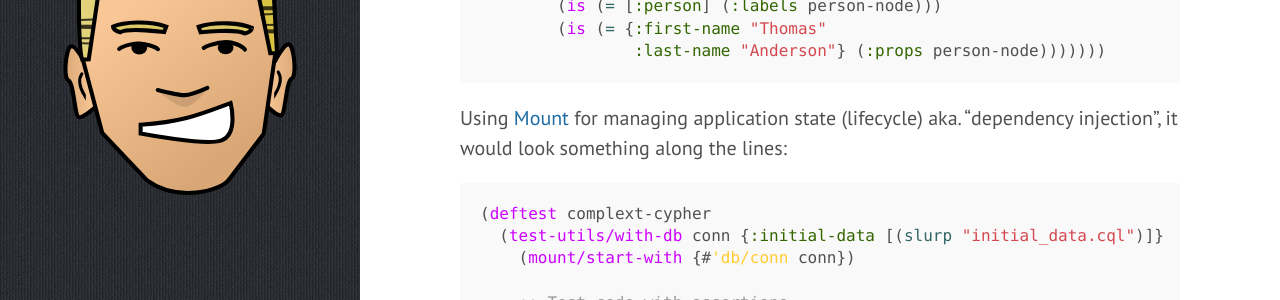
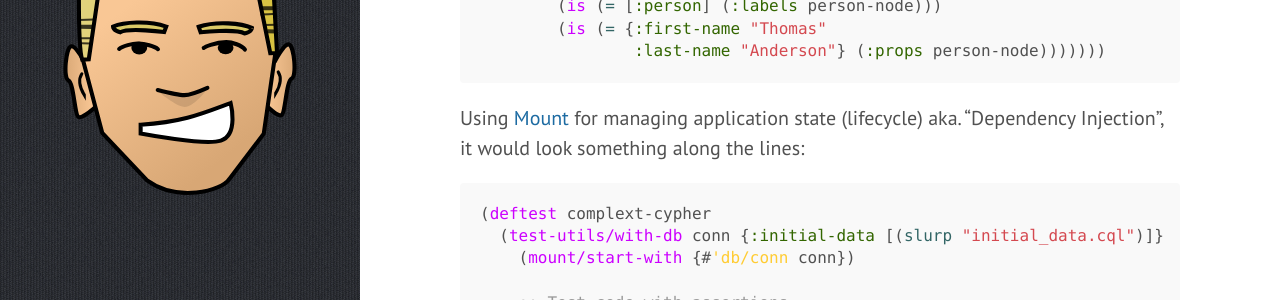
Before and after one commit to jacobemcken/jacobemcken.github.io, a Jekyll site: the page built from _posts/2023-01-25-neo4clj-an-introduction.md, in a window 1280 px wide and 900 px high, scrolled down 2614 px. Shown: the part 155-455 px from the top of the window. Built offline with Jekyll 4.4.1, drawn with Linux system fonts in a browser that asks for light colours; comment, search, counter and statistics services are not loaded; some of the changed text lies outside the part shown.

````diff
--- a/_posts/2023-01-25-neo4clj-an-introduction.md
+++ b/_posts/2023-01-25-neo4clj-an-introduction.md
@@ -128,8 +128,8 @@ An actual test case would be structured like the following:
 ```
 
 
-Using [Mount][] for managing application state (lifecycle) aka. "dependency
-injection", it would look something along the lines:
+Using [Mount][] for managing application state (lifecycle) aka. "Dependency
+Injection", it would look something along the lines:
 
 ```clojure
 (deftest complext-cypher
````
Also changed, not shown: other parts of _posts/2023-01-25-neo4clj-an-introduction.md (+2 -2 lines).
